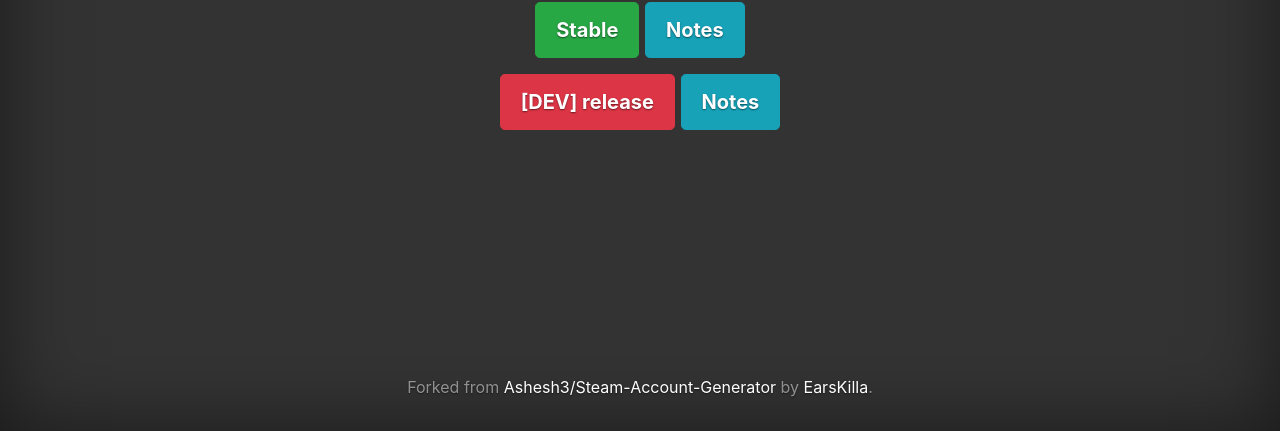
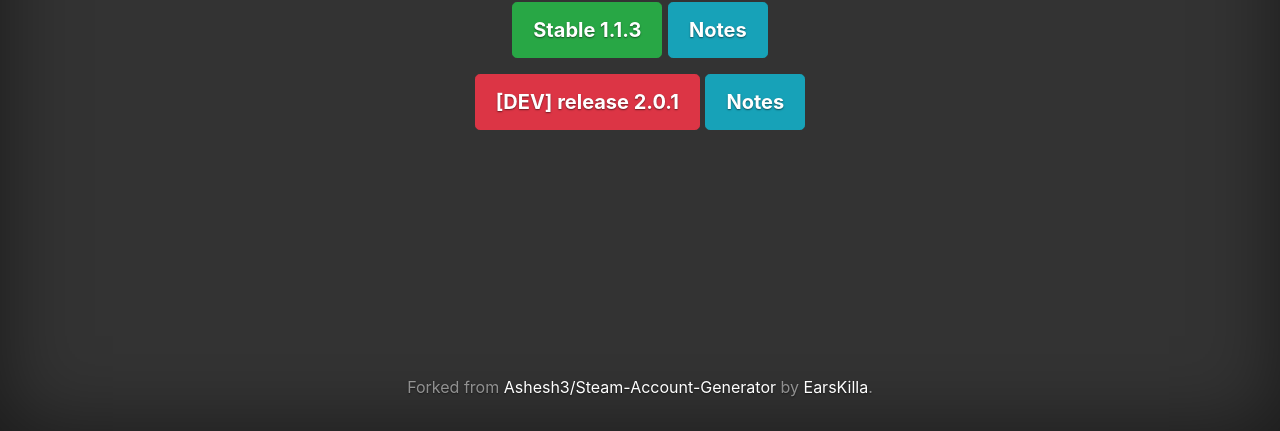
Before and after one commit to EarsKilla/SteamAccountGenerator-memes, a plain HTML site: page index.html in a window 1280 px wide. Shown: the part 369-800 px from the top of the page. Drawn offline with Linux system fonts and the light colour scheme.

Commit message:
Update index.html

```diff
--- a/index.html
+++ b/index.html
@@ -74,7 +74,7 @@
     xhr.send();
   };
 
-  updateButton(notes, download, updateData) {
+  var updateButton = function(notes, download, updateData) {
     notes.setAttribute('href', updateData.notes);
     download.setAttribute('href', updateData.download.windows);
     download.innerHTML += ' ' + updateData.major + '.' + updateData.minor + '.' + updateData.build;
```
